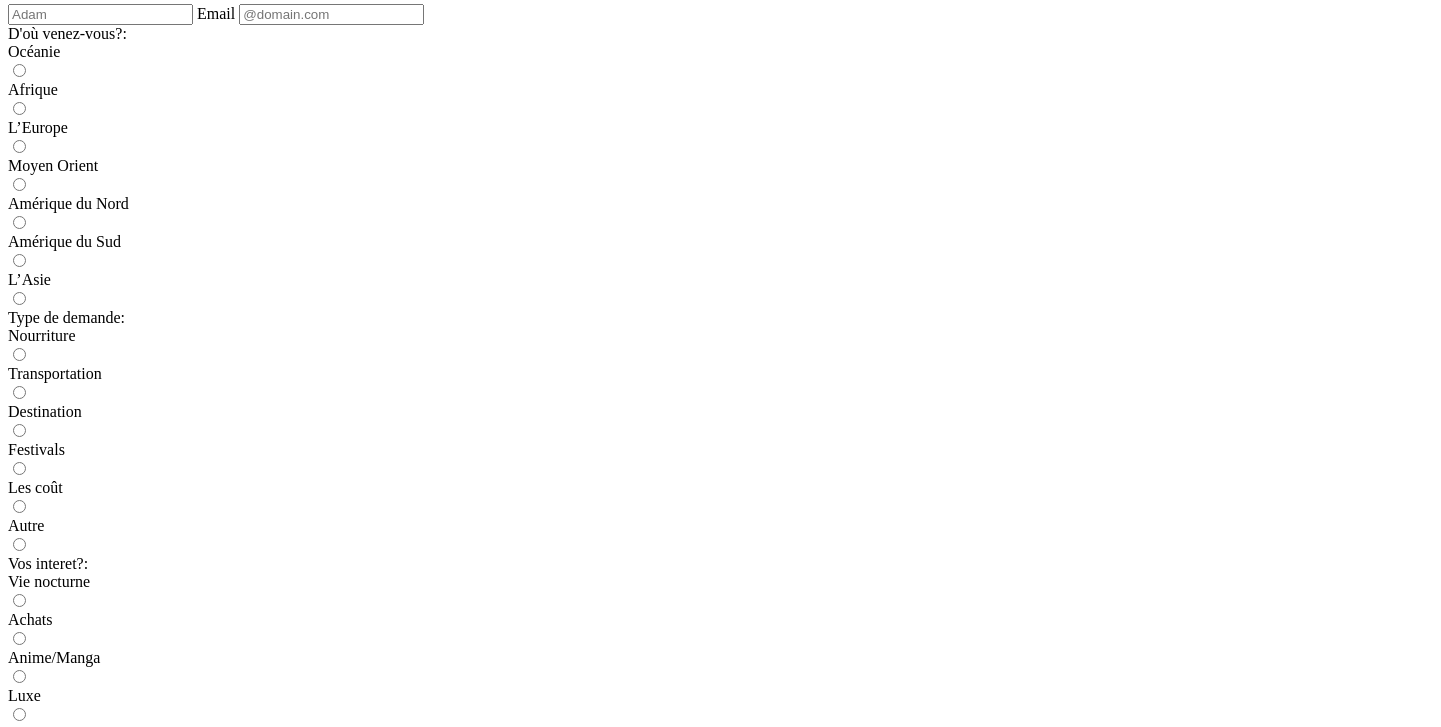
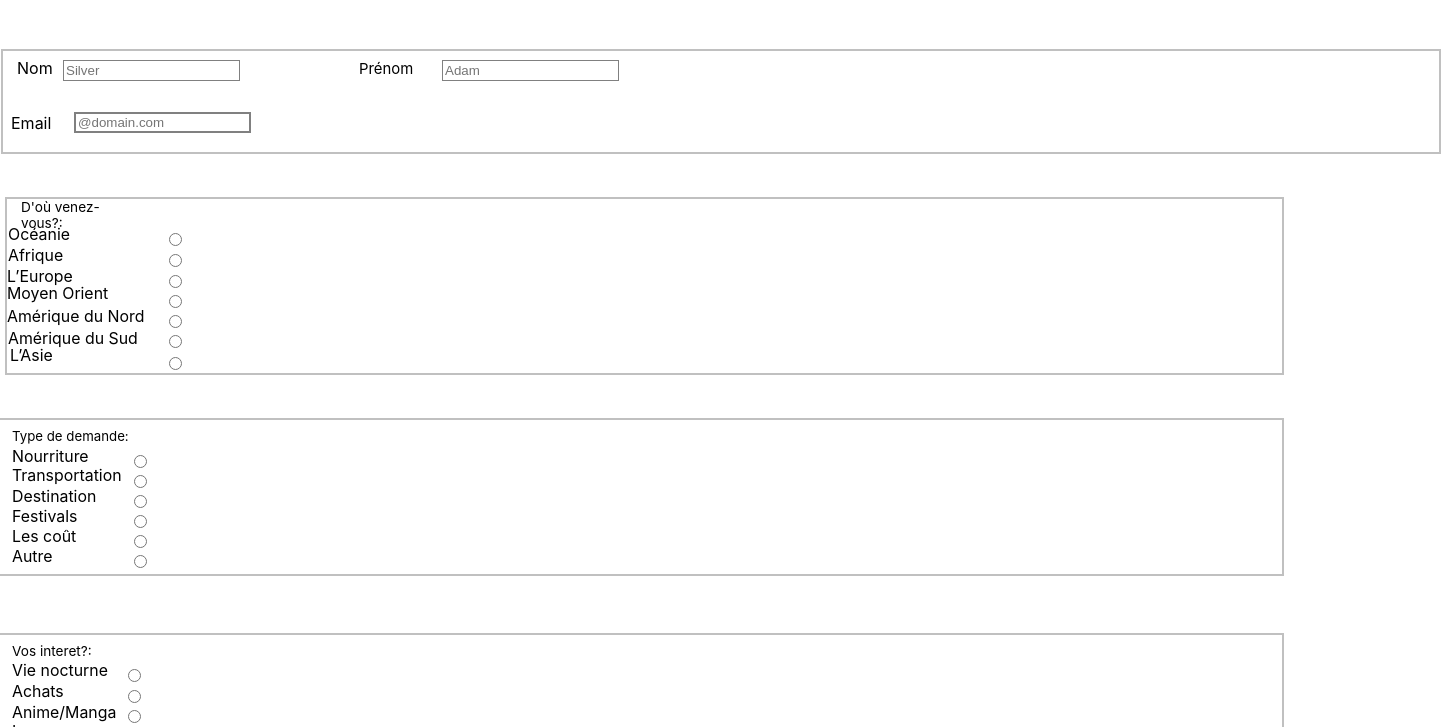
Before and after one commit to MotionKing/TP3, a plain HTML site: page contact.html in a window 1280 px wide. Shown: the part 201-928 px from the top of the page, 1441 px wide, since content can reach past the window. Drawn offline with Linux system fonts and the light colour scheme.

Commit message:
Changement Mineur

```diff
--- a/accueil.html
+++ b/accueil.html
@@ -5,8 +5,8 @@
     <meta name="viewport" content="width=device-width, initial-scale=1.0">
     <title>accueil</title>
 
-<link rel="stylesheet" href="main.css" />
-<link rel="stylesheet" href="accueil.css" />
+<link rel="stylesheet" href="./css/main.css" />
+<link rel="stylesheet" href="./css/accueil.css" />
 
   </head>
   <body>
--- a/contact.html
+++ b/contact.html
@@ -5,8 +5,8 @@
     <meta name="viewport" content="width=device-width, initial-scale=1.0">
     <title>contact</title>
 
-    <link rel="stylesheet" href="/css files/main.css" />
-    <link rel="stylesheet" href="/css files/contact.css" />
+    <link rel="stylesheet" href="./css/main.css" />
+    <link rel="stylesheet" href="./css/contact.css" />
   </head>
   <body>
 
```
Also changed, not shown: css/accueil.css (renamed from accueil.css), css/main.css (renamed from main.css).
